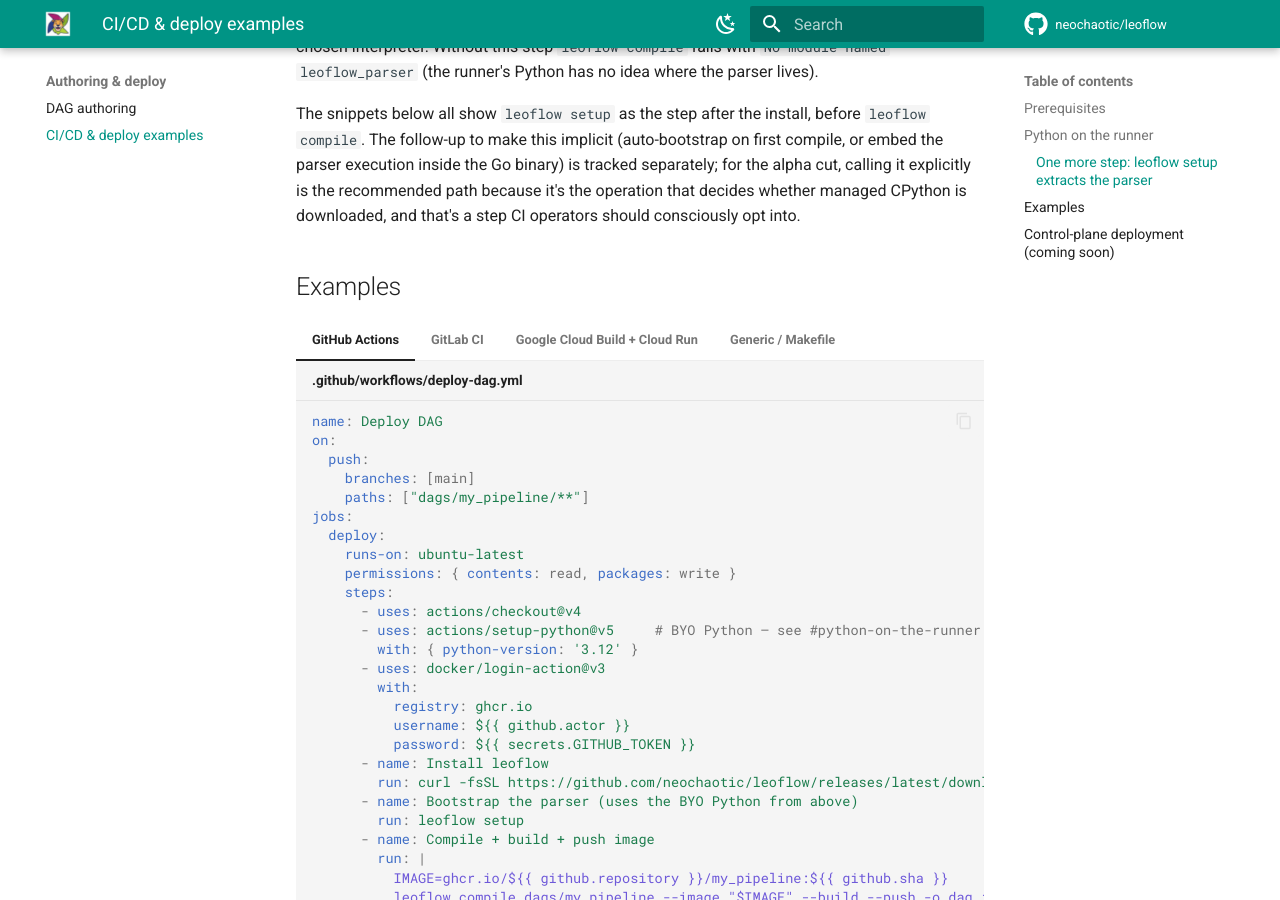
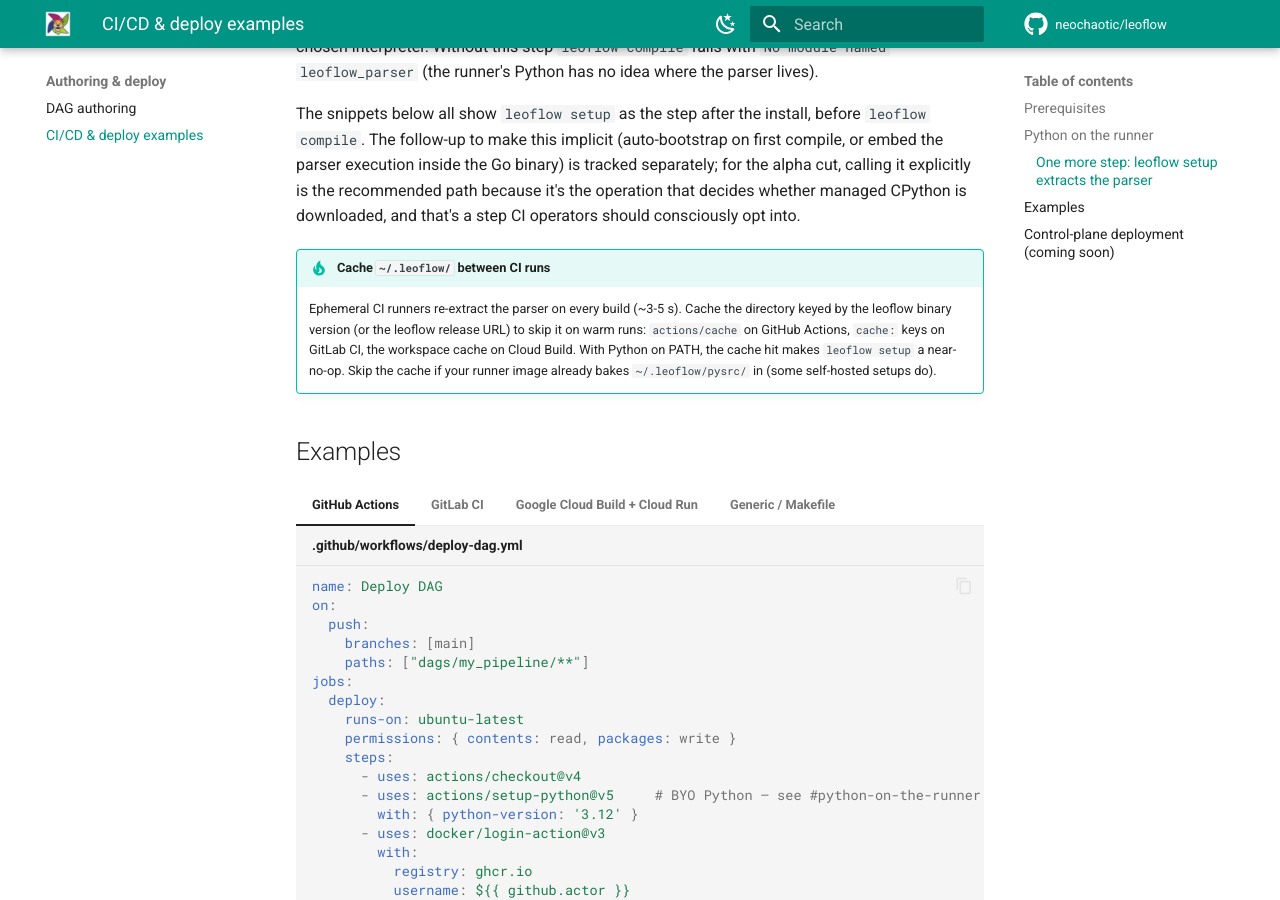
Before and after one commit to neochaotic/leoflow, an MkDocs documentation site: the page built from docs/deploy.md, in a window 1280 px wide and 900 px high, scrolled down 1787 px. Built offline with MkDocs 1.6.1 and Material for MkDocs 9.7.7, drawn with Linux system fonts in a browser that asks for light colours; comment, search, counter and statistics services are not loaded.

Commit message:
docs(deploy): cache ~/.leoflow/ between CI runs to skip parser re-extract
F4 from the PR #221 review: `leoflow setup` extracts the embedded parser
into ~/.leoflow/pysrc/ on every invocation, adding ~3-5 s of overhead on
ephemeral CI runners. With Python already on PATH, caching the directory
keyed by the leoflow binary version makes the setup step a near-no-op
on warm runs.

Adds a tip callout under "One more step: `leoflow setup`" pointing at
the per-CI-system cache primitive (actions/cache on GHA, cache: on
GitLab, workspace cache on Cloud Build) and calling out the self-hosted
exception (some image baselines bake the directory in already).

Co-Authored-By: Claude Opus 4.7 <noreply@anthropic.com>

```diff
--- a/docs/deploy.md
+++ b/docs/deploy.md
@@ -68,6 +68,15 @@ tracked separately; for the alpha cut, calling it explicitly is the
 recommended path because it's the operation that decides whether managed
 CPython is downloaded, and that's a step CI operators should consciously opt
 into.
+
+!!! tip "Cache `~/.leoflow/` between CI runs"
+    Ephemeral CI runners re-extract the parser on every build (~3-5 s).
+    Cache the directory keyed by the leoflow binary version (or the leoflow
+    release URL) to skip it on warm runs:
+    `actions/cache` on GitHub Actions, `cache:` keys on GitLab CI, the
+    workspace cache on Cloud Build. With Python on PATH, the cache hit makes
+    `leoflow setup` a near-no-op. Skip the cache if your runner image
+    already bakes `~/.leoflow/pysrc/` in (some self-hosted setups do).
 
 ## Examples
 
```
